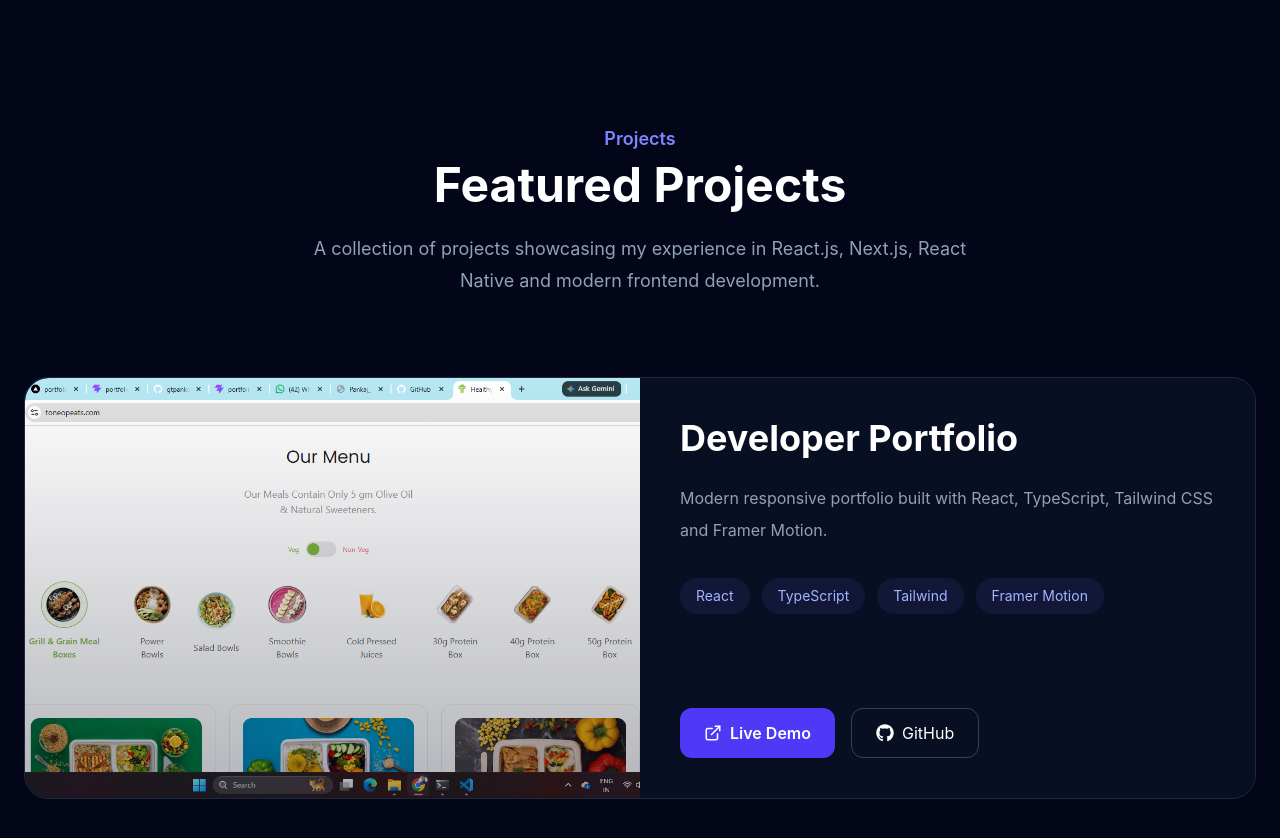
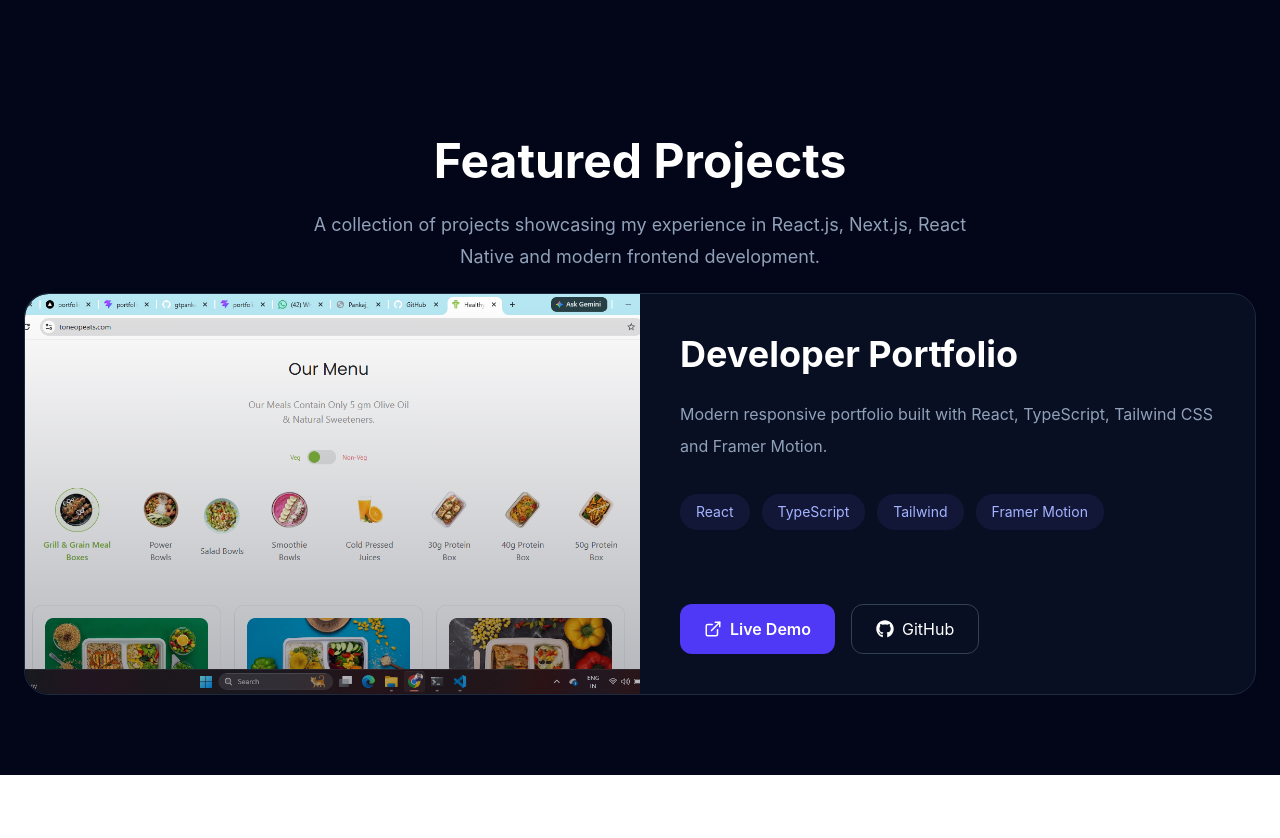
Before and after one commit to gtpankajjha/Portfolio, a React (Vite) app: page / in a window 1280 px wide. Shown: the part 2860-3698 px from the top of the page. After the commit the page ends 3635 px from the top, so only its background shows below. Built offline with nearby package versions, Linux system fonts and the light colour scheme.

Commit message:
Project card improvement

```diff
--- a/src/component/Sections/Projects/ProjectCard.tsx
+++ b/src/component/Sections/Projects/ProjectCard.tsx
@@ -32,7 +32,7 @@ const ProjectCard = ({
 
         {/* Image */}
 
-        <div className="h-full min-h-[420px]">
+        <div className="h-full min-h-[400px]">
     <ProjectCarousel />
 </div>
 
--- a/src/component/Sections/Projects/ProjectsHeader.tsx
+++ b/src/component/Sections/Projects/ProjectsHeader.tsx
@@ -7,13 +7,13 @@ const ProjectsHeader = () => {
       whileInView={{ opacity: 1, y: 0 }}
       transition={{ duration: 0.6 }}
       viewport={{ once: true }}
-      className="mb-20 text-center"
+      className="mb-5 text-center"
     >
-      <p className="text-lg font-semibold text-indigo-400">
+      {/* <p className="text-lg font-semibold text-indigo-400">
         Projects
-      </p>
+      </p> */}
 
-      <h2 className="mt-2 text-5xl font-bold text-white">
+      <h2 className="mt-3 text-5xl font-bold text-white">
         Featured Projects
       </h2>
 
```
